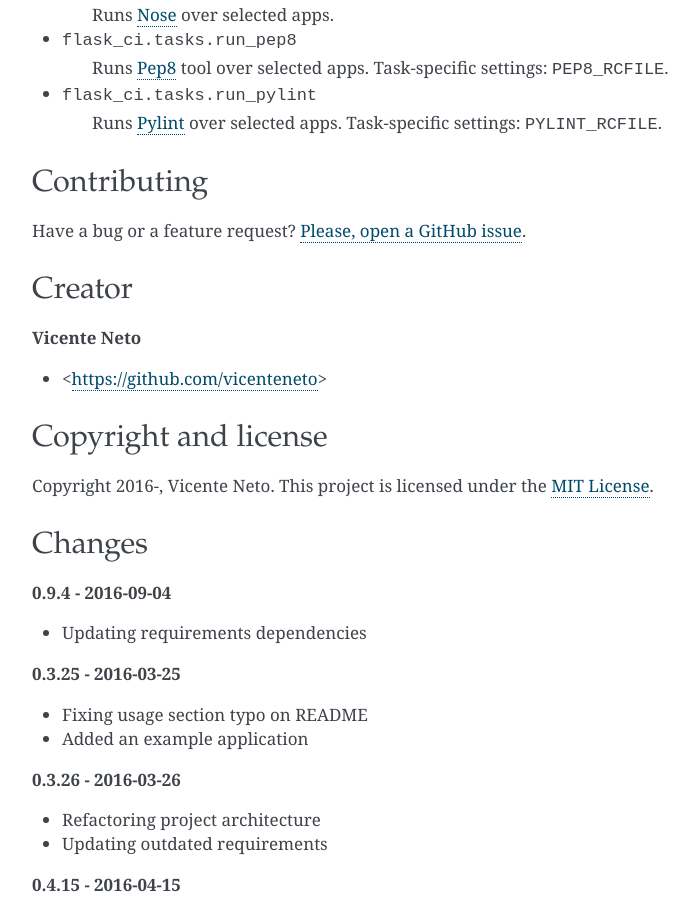
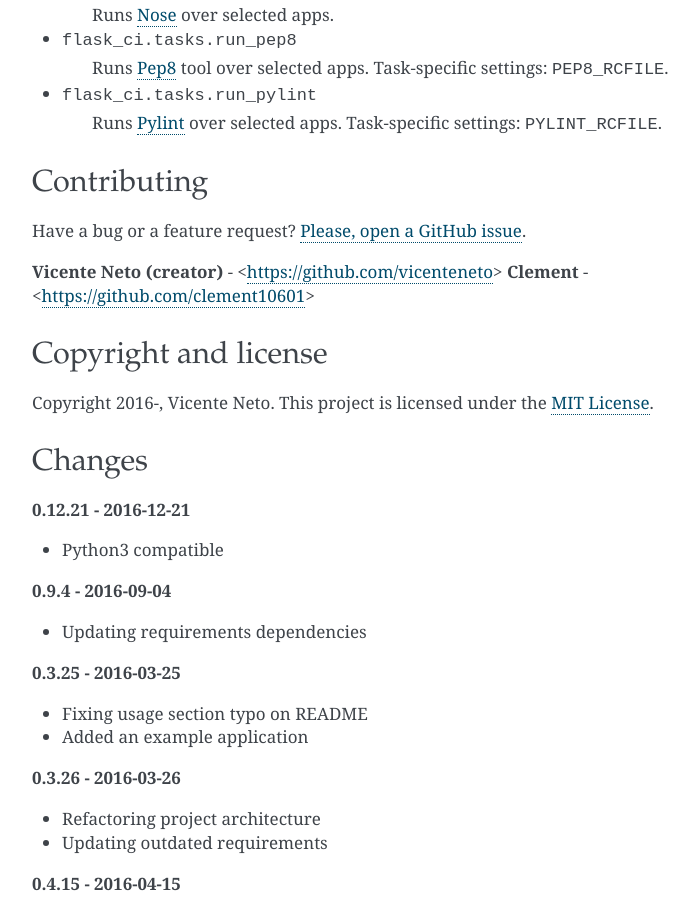
Before and after one commit to vicenteneto/flask-ci, a Sphinx documentation site: the page built from docs/index.rst, in a window 1280 px wide and 900 px high, scrolled down 2217 px. Shown: the whole window, without its empty margins (388-1087 px from the left). Built offline with Sphinx 7.4.7, drawn with Linux system fonts in a browser that asks for light colours; some of the changed text lies outside the part shown.

Commit message:
Releasing version 0.12.21 with Python 3 compatible

```diff
--- a/docs/index.rst
+++ b/docs/index.rst
@@ -1,6 +1,5 @@
 Flask-CI's documentation!
 =========================
-
 .. image:: https://img.shields.io/pypi/v/flask-ci.svg
 :target: https://pypi.python.org/pypi/flask-ci
 
@@ -107,11 +106,8 @@ Contributing
 ------------
 Have a bug or a feature request? `Please, open a GitHub issue <https://github.com/vicenteneto/flask-ci/issues/new>`_.
 
-Creator
--------
-**Vicente Neto**
-
-* <https://github.com/vicenteneto>
+**Vicente Neto (creator)** - <https://github.com/vicenteneto>
+**Clement** - <https://github.com/clement10601>
 
 Copyright and license
 ---------------------
@@ -120,6 +116,9 @@ Copyright 2016-, Vicente Neto. This project is licensed under the `MIT License <
 
 Changes
 -------
+**0.12.21 - 2016-12-21**
+
+- Python3 compatible
 
 **0.9.4 - 2016-09-04**
 
--- a/requirements.txt
+++ b/requirements.txt
@@ -4,4 +4,4 @@ Nose==1.3.7
 Pep8==1.7.0
 Pylint==1.6.4
 Pylint-Flask==0.5
-Sphinx==1.4.6
+Sphinx==1.5.1
--- a/setup.py
+++ b/setup.py
@@ -12,7 +12,7 @@ Links
 """
 from setuptools import setup
 
-version = '0.9.4'
+version = '0.12.21'
 packages = ['flask_ci', 'flask_ci.tasks']
 install_requires = ['Coverage', 'Flask-Script', 'Nose', 'Pep8', 'Pylint', 'Pylint-Flask']
 flask_ci_pkg_data = ['tasks/pylint.rc']
```
Also changed, not shown: other parts of docs/index.rst (+3 -3 lines), README.rst (+9 -10 lines), 2 other files.
